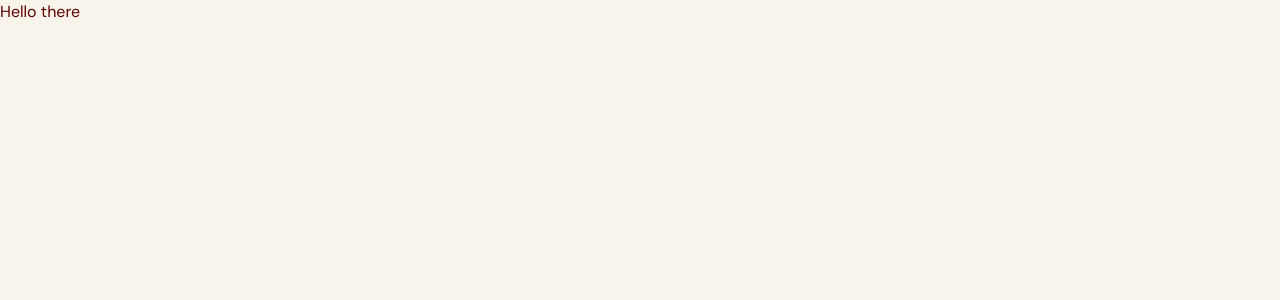
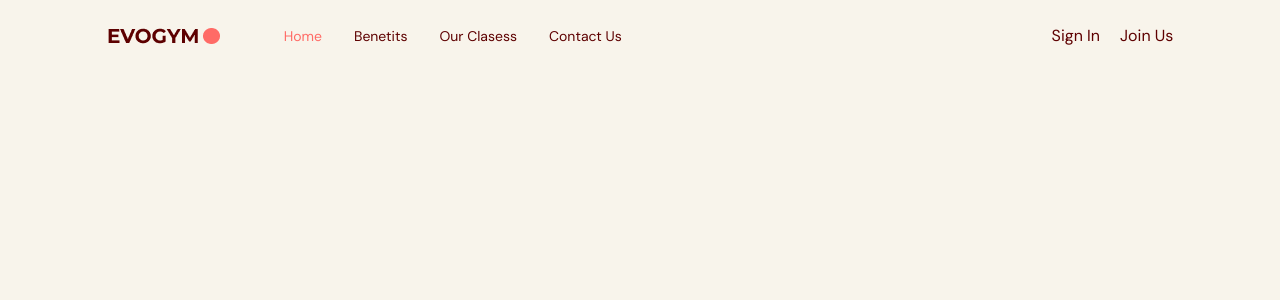
Before and after one commit to Ben-bo/fitness-react-ts, a React (Vite) app: page / in a window 1280 px wide. Shown: the top 300 px of the page. Built offline with nearby package versions, Linux system fonts and the light colour scheme.

Commit message:
update progress navbar

```diff
--- a/src/App.tsx
+++ b/src/App.tsx
@@ -1,7 +1,14 @@
+import { useState } from "react";
+import NavbarComponent from "./components/NavbarComponent";
+
 function App() {
+  const [selectedPage, setSelectedPage] = useState<string>("home");
   return (
     <div className="app bg-gray-20">
-      <h1>Hello there</h1>
+      <NavbarComponent
+        selectedPage={selectedPage}
+        setSelectedPage={setSelectedPage}
+      />
     </div>
   );
 }
--- /dev/null
+++ b/src/components/NavbarComponent/Link.tsx
@@ -0,0 +1,23 @@
+import React from "react";
+import AnchorLink from "react-anchor-link-smooth-scroll";
+
+type Props = {
+  page: string;
+  selectedPage: string;
+  setSelectedPage: (value: string) => void;
+};
+
+export default function Link({ page, selectedPage, setSelectedPage }: Props) {
+  const lowerPageName = page.toLowerCase().replace(/ /g, "");
+  return (
+    <AnchorLink
+      className={`${
+        selectedPage == lowerPageName ? "text-primary-500" : ""
+      } transition duration-500 hover:text-primary-300`}
+      href={`#${lowerPageName}`}
+      onClick={() => setSelectedPage(lowerPageName)}
+    >
+      {page}
+    </AnchorLink>
+  );
+}
--- a/src/components/NavbarComponent/index.tsx
+++ b/src/components/NavbarComponent/index.tsx
@@ -1,7 +1,58 @@
 import React from "react";
 
-type Props = {};
+import logo from "@/assets/Logo.png";
+import Link from "./Link";
 
-export default function NavbarComponent({}: Props) {
-  return <div>NavbarComponent</div>;
+type Props = {
+  selectedPage: string;
+  setSelectedPage: (value: string) => void;
+};
+
+export default function NavbarComponent({
+  selectedPage,
+  setSelectedPage,
+}: Props) {
+  return (
+    <nav>
+      <div className="flex-between-utils fixed top-0 z-30 w-full py-6">
+        <div className="flex-between-utils mx-auto w-5/6">
+          <div className="flex-between-utils w-full gap-16">
+            {/* logo */}
+            <img src={logo} alt="logo" />
+            {/* left content */}
+            <div className="flex-between-utils w-full">
+              <div className="flex-between-utils gap-8 text-sm">
+                <Link
+                  page={"Home"}
+                  selectedPage={selectedPage}
+                  setSelectedPage={setSelectedPage}
+                />
+                <Link
+                  page={"Benetits"}
+                  selectedPage={selectedPage}
+                  setSelectedPage={setSelectedPage}
+                />
+                <Link
+                  page={"Our Clasess"}
+                  selectedPage={selectedPage}
+                  setSelectedPage={setSelectedPage}
+                />
+                <Link
+                  page={"Contact Us"}
+                  selectedPage={selectedPage}
+                  setSelectedPage={setSelectedPage}
+                />
+              </div>
+
+              {/* sign in side */}
+              <div className="flex-between-utils gap-5">
+                <p>Sign In</p>
+                <button>Join Us</button>
+              </div>
+            </div>
+          </div>
+        </div>
+      </div>
+    </nav>
+  );
 }
--- a/src/index.css
+++ b/src/index.css
@@ -13,3 +13,7 @@ body,
   font-family: "DM Sans", sans-serif;
   @apply text-gray-500;
 }
+
+.flex-between-utils {
+    @apply flex items-center justify-between
+}
```
